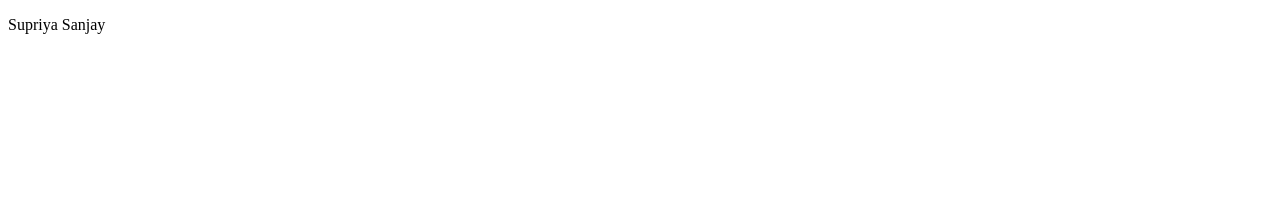
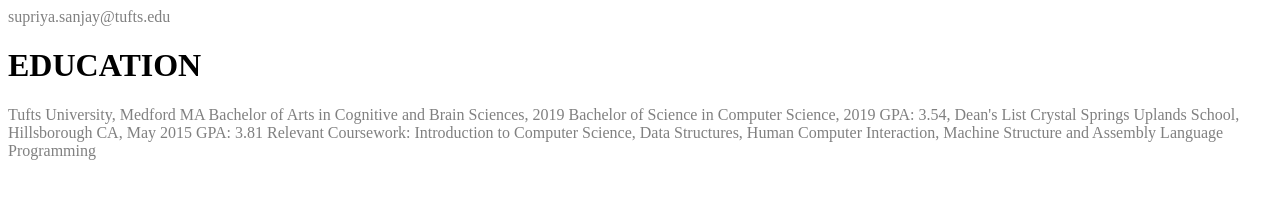
Before and after one commit to SupriyaSanjay/SupriyaSanjay.github.io, a plain HTML site: page resume.html in a window 1280 px wide. Drawn offline with Linux system fonts and the light colour scheme.

Commit message:
added stylesheet for resume

```diff
--- a/resume.html
+++ b/resume.html
@@ -2,12 +2,22 @@
 <html>
 
 <head>
+<link rel="stylesheet" href="styles.css">
 <title>Supriya Sanjay Resume</title>
 <meta charset="utf-8"/>
 </head>
 
 <body>
-	<p>Supriya Sanjay</p>
+	supriya.sanjay@tufts.edu
+	<h1>EDUCATION</h1>
+	Tufts University, Medford MA
+	Bachelor of Arts in Cognitive and Brain Sciences, 2019
+	Bachelor of Science in Computer Science, 2019
+	GPA: 3.54, Dean's List
+	Crystal Springs Uplands School, Hillsborough CA, May 2015
+	GPA: 3.81
+	Relevant Coursework: Introduction to Computer Science, Data Structures, Human Computer Interaction,
+	Machine Structure and Assembly Language Programming
 </body>
 
 </html>
--- /dev/null
+++ b/styles.css
@@ -0,0 +1,10 @@
+body {
+	color:grey;
+	font-family: "Times New Roman";
+	font-size: 12pt;
+}
+
+h1 {
+	font-size: 24pt;
+	color:black;
+}
```
Also changed, not shown: index.html (+1 -1 lines).
